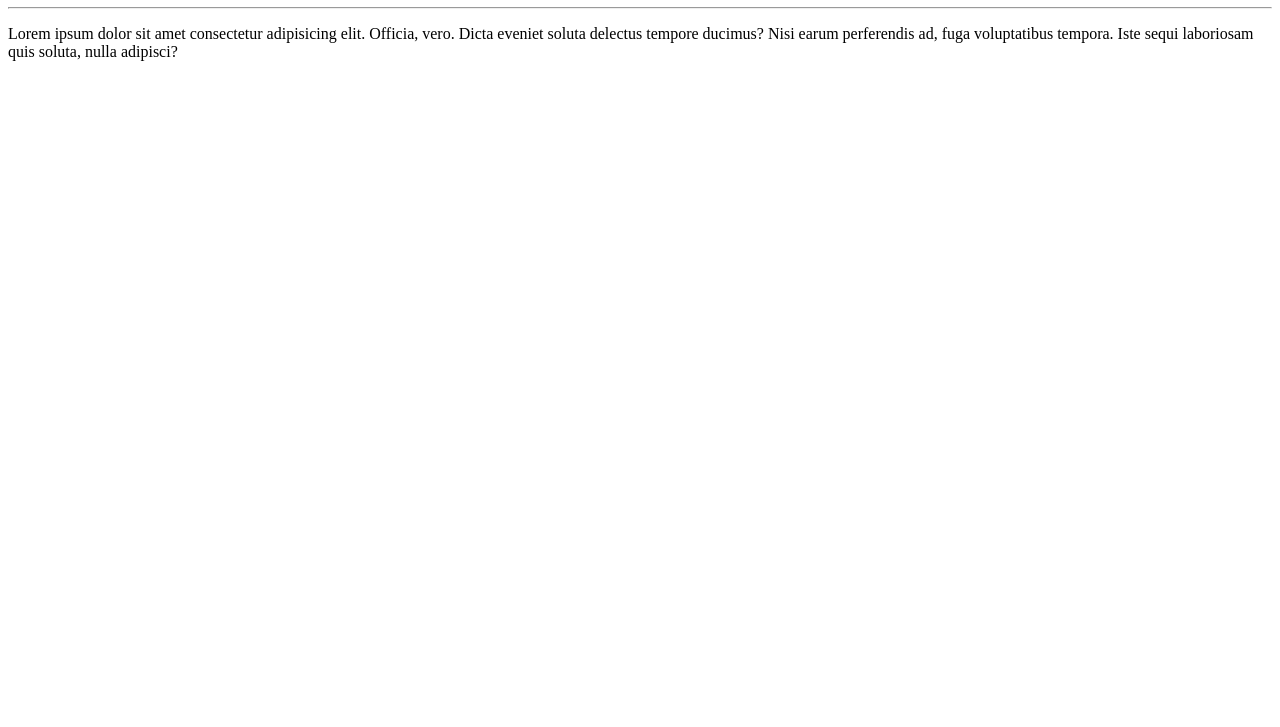
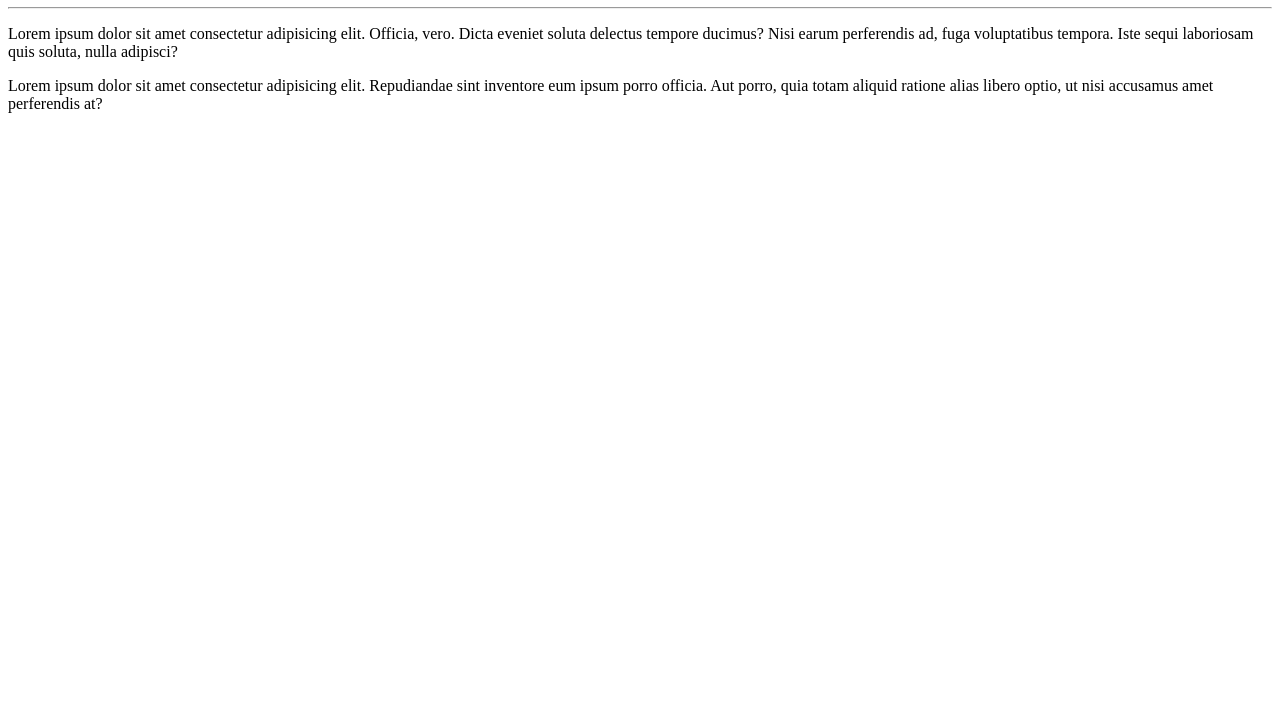
Before and after one commit to Andreus-moreira/Ola-Mundo, a plain HTML site: page site exemplo/index.html in a window 1280 px wide. Shown: the part 73-800 px from the top of the page. Drawn offline with Linux system fonts and the light colour scheme.

Commit message:
adicionei um parágrafo

```diff
--- a/site exemplo/index.html
+++ b/site exemplo/index.html
@@ -10,5 +10,6 @@
     <h1>Olá, Mundo!</h1>
     <hr>
     <p>Lorem ipsum dolor sit amet consectetur adipisicing elit. Officia, vero. Dicta eveniet soluta delectus tempore ducimus? Nisi earum perferendis ad, fuga voluptatibus tempora. Iste sequi laboriosam quis soluta, nulla adipisci?</p>
+    <p>Lorem ipsum dolor sit amet consectetur adipisicing elit. Repudiandae sint inventore eum ipsum porro officia. Aut porro, quia totam aliquid ratione alias libero optio, ut nisi accusamus amet perferendis at?</p>
 </body>
 </html>
```
